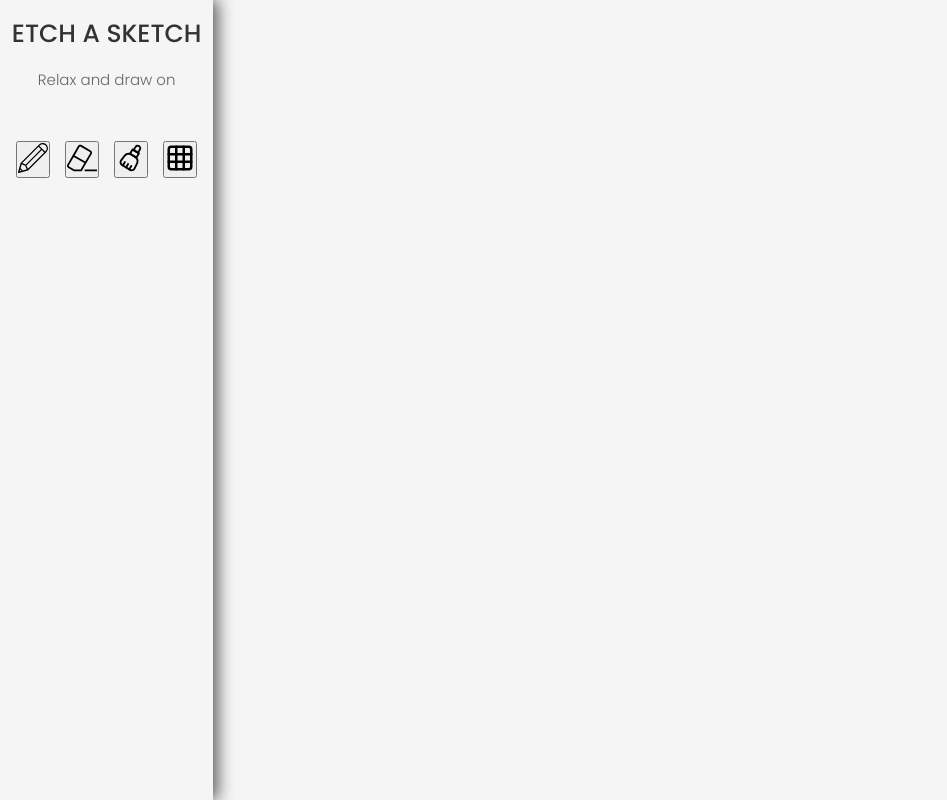
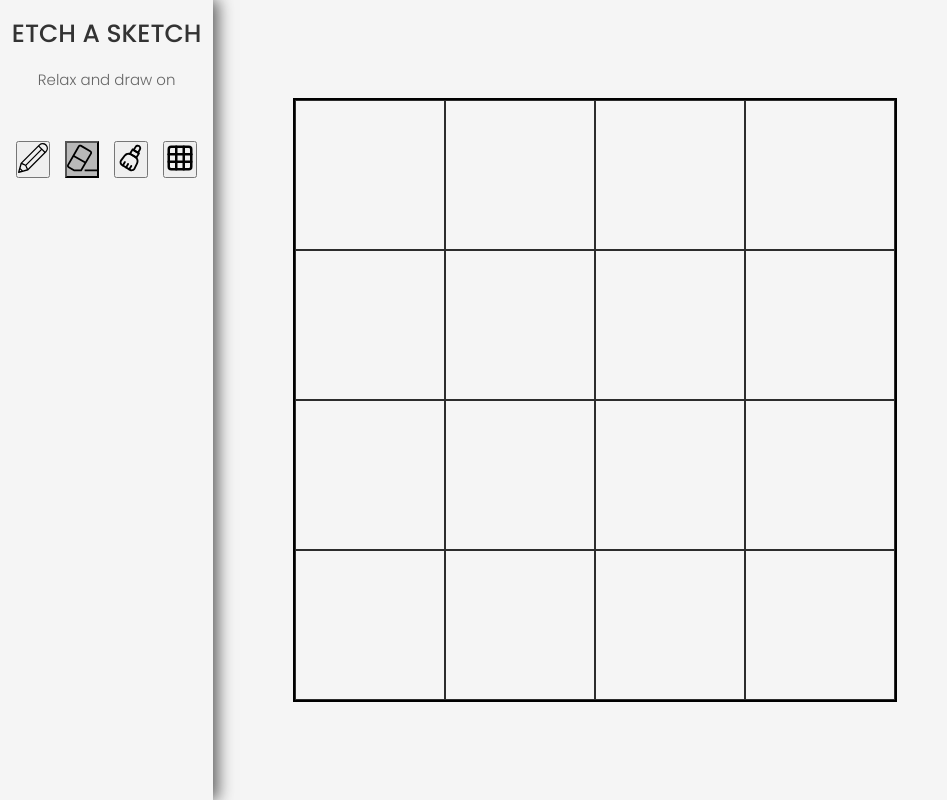
Before and after one commit to Quollveth/odin-etch-a-sketch, a plain HTML site: page index.html in a window 1280 px wide. Both pictures are taken after a click on the button 82 px from the left and 159 px from the top of the page. Shown: the whole page, without its empty margins (0-947 px from the left). Drawn offline with Linux system fonts and the light colour scheme.

Commit message:
basic assignment finished

```diff
--- a/index.html
+++ b/index.html
@@ -6,7 +6,7 @@
     <meta name="viewport" content="width=device-width, initial-scale=1.0">
     <title>Etch a Sketch</title>
     <link rel="stylesheet" href="styles.css">
-    <script src="script.js"></script>
+    <script src="script.js" defer></script>
     <link rel="preconnect" href="https://fonts.googleapis.com"><link rel="preconnect" href="https://fonts.gstatic.com" crossorigin><link href="https://fonts.googleapis.com/css2?family=Poppins:wght@300;500&display=swap" rel="stylesheet">
 </head>
 <body>
@@ -17,10 +17,10 @@
                 <p class="subtitle">Relax and draw on</p>
             </div>
             <div class="ui mid">
-                <button title="Draw" class="ui-btn draw"><img width="30px" src="imgs/pencil-svgrepo-com.svg" alt="Draw"></button>
-                <button title="Erase" class="ui-btn erase"><img width="30px" src="imgs/eraser-svgrepo-com.svg" alt="Erase"></button>
-                <button title="Wipe" class="ui-btn wipe"><img width="30px" src="imgs/broom-svgrepo-com.svg" alt="Wipe"style="scale:-1 1;"></button>
-                <button title="Change grid size" class="ui-btn grid"><img width="30px" src="imgs/grid-svgrepo-com.svg" alt="Grid Size"></button>
+                <button onclick="drawClick()" title="Draw" class="ui-btn draw"><img width="30px" src="imgs/pencil-svgrepo-com.svg" alt="Draw"></button>
+                <button onclick="eraseClick()" title="Erase" class="ui-btn erase"><img width="30px" src="imgs/eraser-svgrepo-com.svg" alt="Erase"></button>
+                <button onclick="wipeClick()" title="Wipe" class="ui-btn wipe"><img width="30px" src="imgs/broom-svgrepo-com.svg" alt="Wipe"style="scale:-1 1;"></button>
+                <button onclick="gridClick()" title="Change grid size" class="ui-btn grid"><img width="30px" src="imgs/grid-svgrepo-com.svg" alt="Grid Size"></button>
             </div>
             <div class="ui bot">
             </div>
--- a/script.js
+++ b/script.js
@@ -0,0 +1,60 @@
+const drawBtn = document.querySelector('.draw');
+const eraseBtn = document.querySelector('.erase');
+const gridContainer = document.querySelector('.grid-container');
+let activeTool = '';
+let size = 4;
+
+drawGrid(size);
+drawClick();
+
+function drawGrid(size = 16){
+    gridContainer.innerHTML = '';
+    let nCells = Math.pow(size, 2);
+    let currentElement;
+    for(let i=0;i<nCells;i++){
+        currentElement = document.createElement('div');
+        currentElement.id = `cell-${i}`;
+        currentElement.classList.add('cell');
+        currentElement.addEventListener('mouseover',(e)=>{
+            e.target.classList.add('cellHover');
+        });
+        currentElement.addEventListener('mouseout',(e)=>{
+            e.target.classList.remove('cellHover');
+        });
+        currentElement.addEventListener('click',(e)=>{
+            cellClick(e.target);
+        });
+        gridContainer.appendChild(currentElement);
+    }
+    gridContainer.style.gridTemplateColumns = `repeat(${size}, 1fr)`;
+    gridContainer.style.gridTemplateRows = `repeat(${size}, 1fr)`;
+}
+
+function drawClick(){
+    activeTool = 'draw';
+    drawBtn.classList.add('active');
+    eraseBtn.classList.remove('active');
+}
+
+function eraseClick(){
+    activeTool = 'erase';
+    eraseBtn.classList.add('active');
+    drawBtn.classList.remove('active');
+}
+
+function wipeClick(){
+    drawGrid(size);
+}
+
+function gridClick(){
+    size = prompt("New Grid Size",size);
+    drawGrid(size);
+}
+
+function cellClick(cell){
+    if(activeTool == 'draw'){
+        cell.style.backgroundColor = 'black';
+    } else {
+        cell.style.backgroundColor = '#F5F5F5';
+    }
+}
--- a/styles.css
+++ b/styles.css
@@ -53,3 +53,24 @@ p{
 }
 
 /* GRID SECTION */
+
+.grid-sec{
+    display: flex;
+    align-items: center;
+    margin-left: 80px;
+}
+
+.grid-container{
+    border: 2px solid black;
+    height: 600px;
+    width: 600px;
+    display: grid;
+}
+
+.cell{
+    border: 1px solid #2d2d2d;
+}
+
+.cellHover{
+    background-color: #b9b9b9;
+}
```
